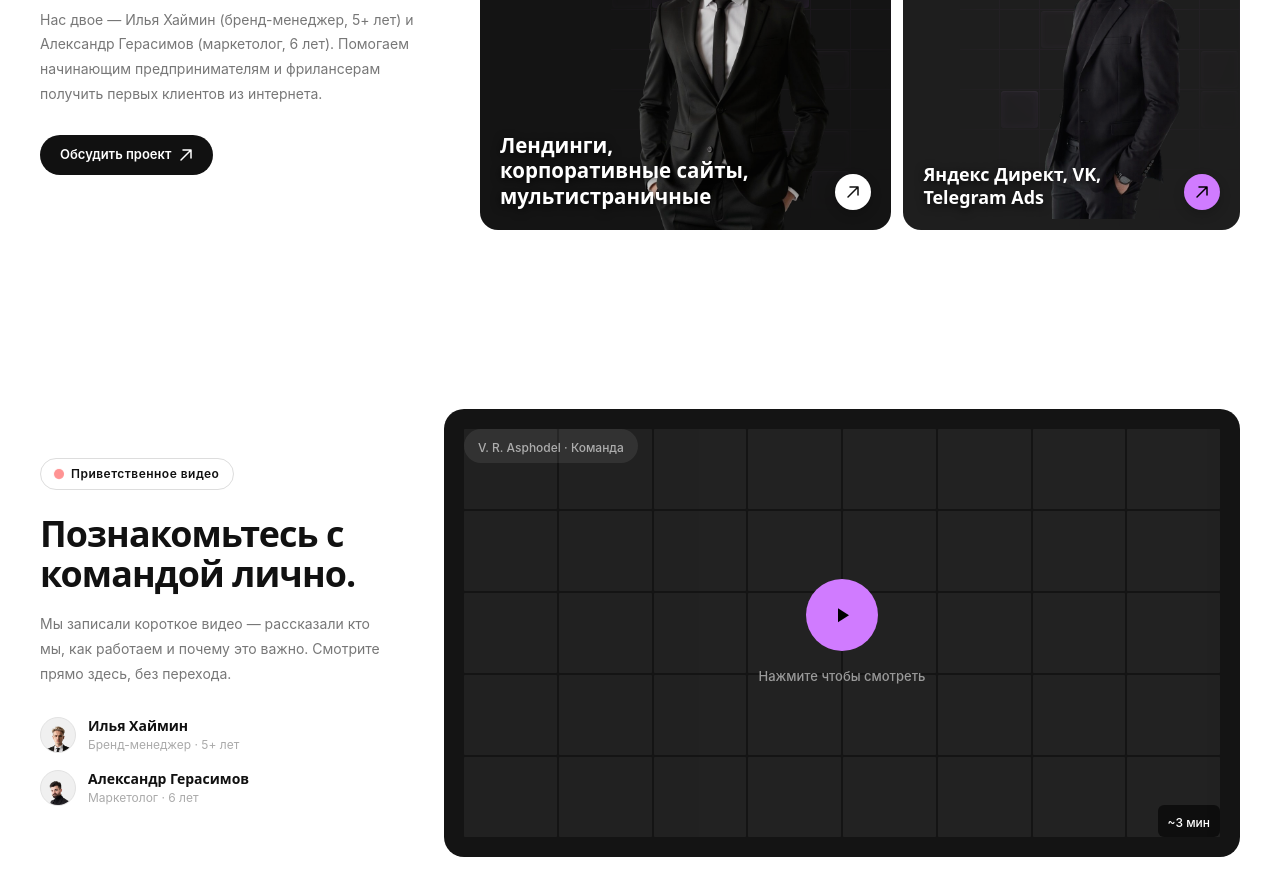
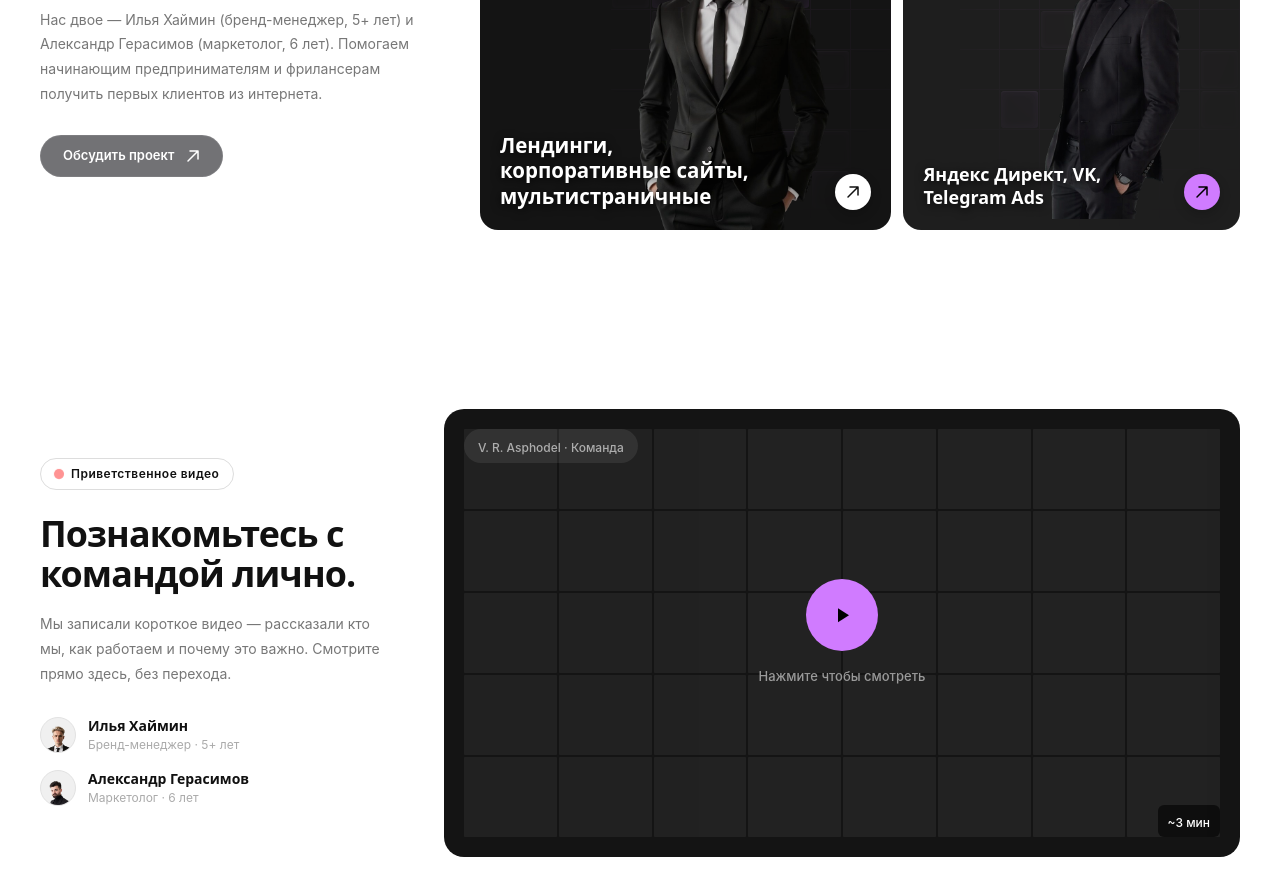
Before and after one commit to adamprogety-hub/asphodel, a Next.js app: page / in a window 1280 px wide. Shown: the part 1080-1975 px from the top of the page. Built offline with nearby package versions, Linux system fonts and the light colour scheme.

Commit message:
feat: replace 'Обсудить проект' button in About.tsx with LiquidButton

```diff
--- a/src/components/sections/About.tsx
+++ b/src/components/sections/About.tsx
@@ -3,6 +3,8 @@ import { motion } from 'framer-motion'
 import Link from 'next/link'
 import ShimmeringGrid from '@/components/ShimmeringGrid'
 import { useContactModal } from '@/components/ContactModal'
+import LiquidButton from '@/components/LiquidButton'
+
 
 
 
@@ -17,36 +19,6 @@ const Tag = ({ label }: { label: string }) => (
     {label}
   </span>
 )
-
-// "More ↗" pill button — Titan style
-const MoreBtn = ({ href, label = 'Подробнее', dark = false, onClick }: { href?: string; label?: string; dark?: boolean; onClick?: () => void }) => {
-  const sharedStyle: React.CSSProperties = {
-    display: 'inline-flex', alignItems: 'center', gap: '8px',
-    fontFamily: 'var(--ff-b)', fontWeight: 600, fontSize: '13px',
-    color: dark ? '#111' : '#fff',
-    background: dark ? 'transparent' : '#111',
-    border: dark ? '1px solid #111' : 'none',
-    padding: '10px 20px', borderRadius: 'var(--r-pill)',
-    transition: 'opacity 0.2s', cursor: 'pointer',
-  }
-  const arrow = (
-    <svg width="14" height="14" viewBox="0 0 14 14" fill="none" aria-hidden>
-      <path d="M2 12L12 2M12 2H4M12 2v8" stroke="currentColor" strokeWidth="1.5" strokeLinecap="round" strokeLinejoin="round"/>
-    </svg>
-  )
-  if (onClick) {
-    return (
-      <button onClick={onClick} style={{ ...sharedStyle, textDecoration: 'none' }} className="hover:opacity-75">
-        {label}{arrow}
-      </button>
-    )
-  }
-  return (
-    <Link href={href ?? '#'} style={{ ...sharedStyle, textDecoration: 'none' }} className="hover:opacity-75">
-      {label}{arrow}
-    </Link>
-  )
-}
 
 export default function About() {
   const { openModal } = useContactModal()
@@ -63,14 +35,21 @@ export default function About() {
           <p style={{ fontFamily:'var(--ff-b)', fontWeight:400, fontSize:'14px', color:'#777', lineHeight:1.78, marginBottom:'28px' }}>
             Нас двое — Илья Хаймин (бренд-менеджер, 5+ лет) и Александр Герасимов (маркетолог, 6 лет). Помогаем начинающим предпринимателям и фрилансерам получить первых клиентов из интернета.
           </p>
-          <MoreBtn
-            label="Обсудить проект"
+          <LiquidButton
+            variant="dark"
             onClick={() => openModal({
               title: 'Обсудить проект',
               description: 'Расскажите о задаче — пришлём предложение в течение рабочего дня.',
             })}
-          />
+            style={{ fontFamily:'var(--ff-b)', fontWeight:600, fontSize:'13px', padding:'10px 22px' }}
+          >
+            Обсудить проект
+            <svg width="14" height="14" viewBox="0 0 14 14" fill="none" aria-hidden style={{ marginLeft: '4px' }}>
+              <path d="M2 12L12 2M12 2H4M12 2v8" stroke="currentColor" strokeWidth="1.5" strokeLinecap="round" strokeLinejoin="round"/>
+            </svg>
+          </LiquidButton>
         </motion.div>
+
 
         {/* Right: 2 dark zone cards — Titan "Power zone / Cardio zone" */}
         <div style={{ display: 'grid', gridTemplateColumns: '1.1fr 0.9fr', gap: '12px', height: '420px' }} className="about-zones-grid">
```
